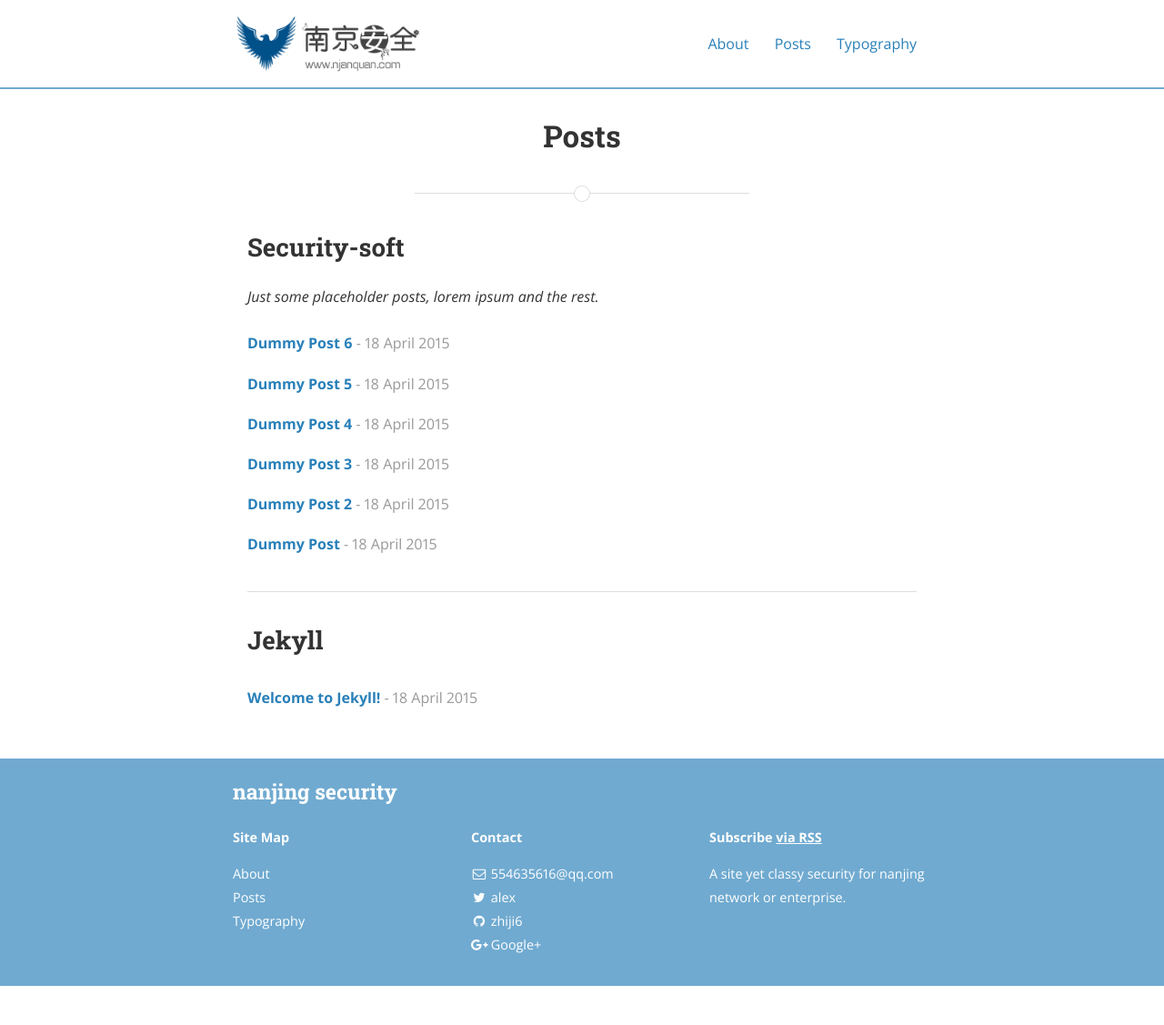
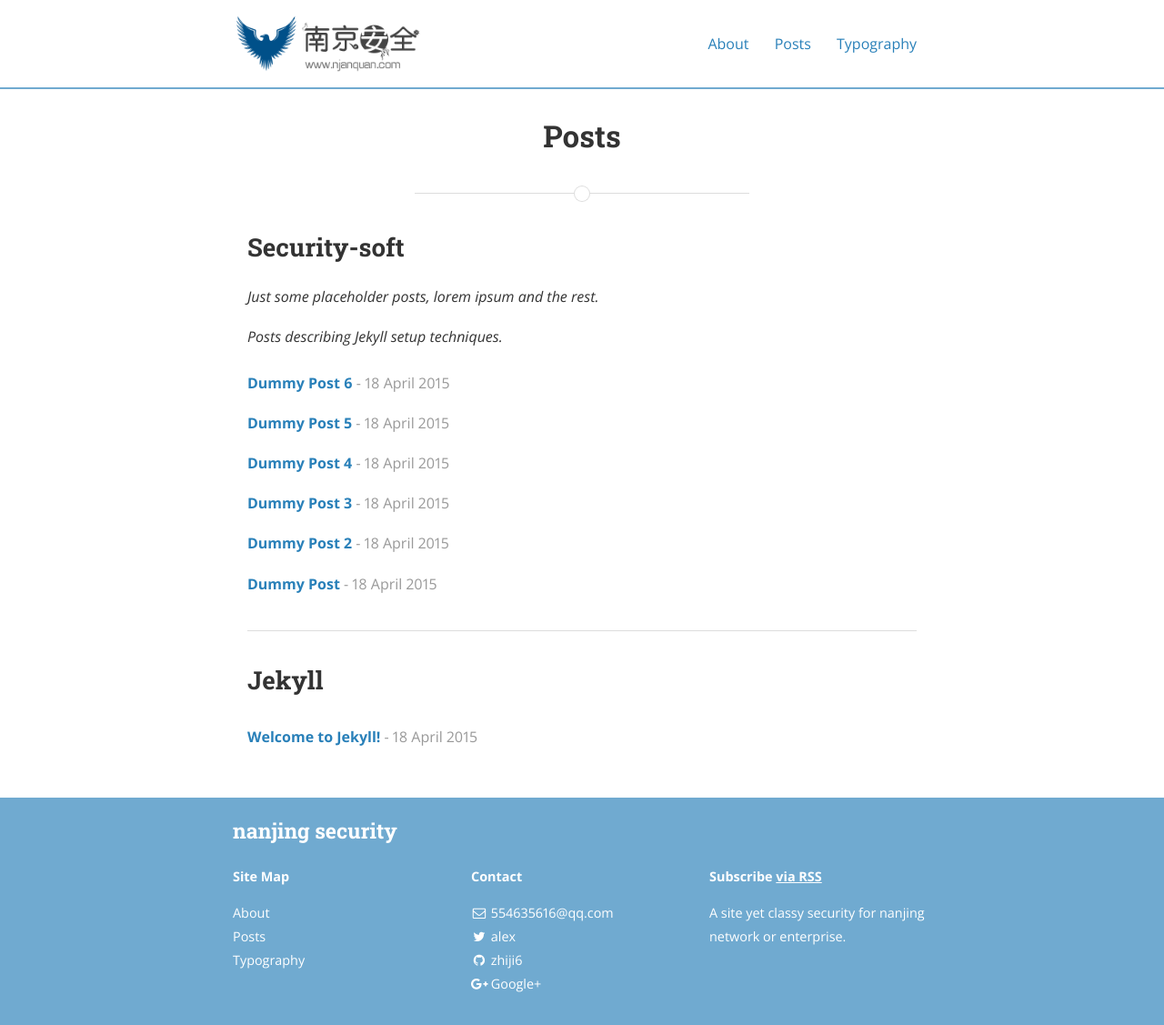
Before and after one commit to zhiji6/zhiji6.github.io, a Jekyll site: the page built from posts.html, in a window 1280 px wide. Shown: the whole page at 91% size. Built offline with Jekyll 4.4.1, drawn with Linux system fonts in a browser that asks for light colours; nearby versions of some CDN libraries; before the commit the page ends 1084 px from its top, so only the background shows below that; some of the changed lines change nothing that is shown.

Commit message:
category add

```diff
--- a/_config.yml
+++ b/_config.yml
@@ -55,7 +55,7 @@ descriptions:
   - cat: security-soft
     desc: "Just some placeholder posts, lorem ipsum and the rest."
 
-  - cat: 12
+  - cat: security-soft
     desc: "Posts describing Jekyll setup techniques."
 
 # Social icons and sharing options
```
